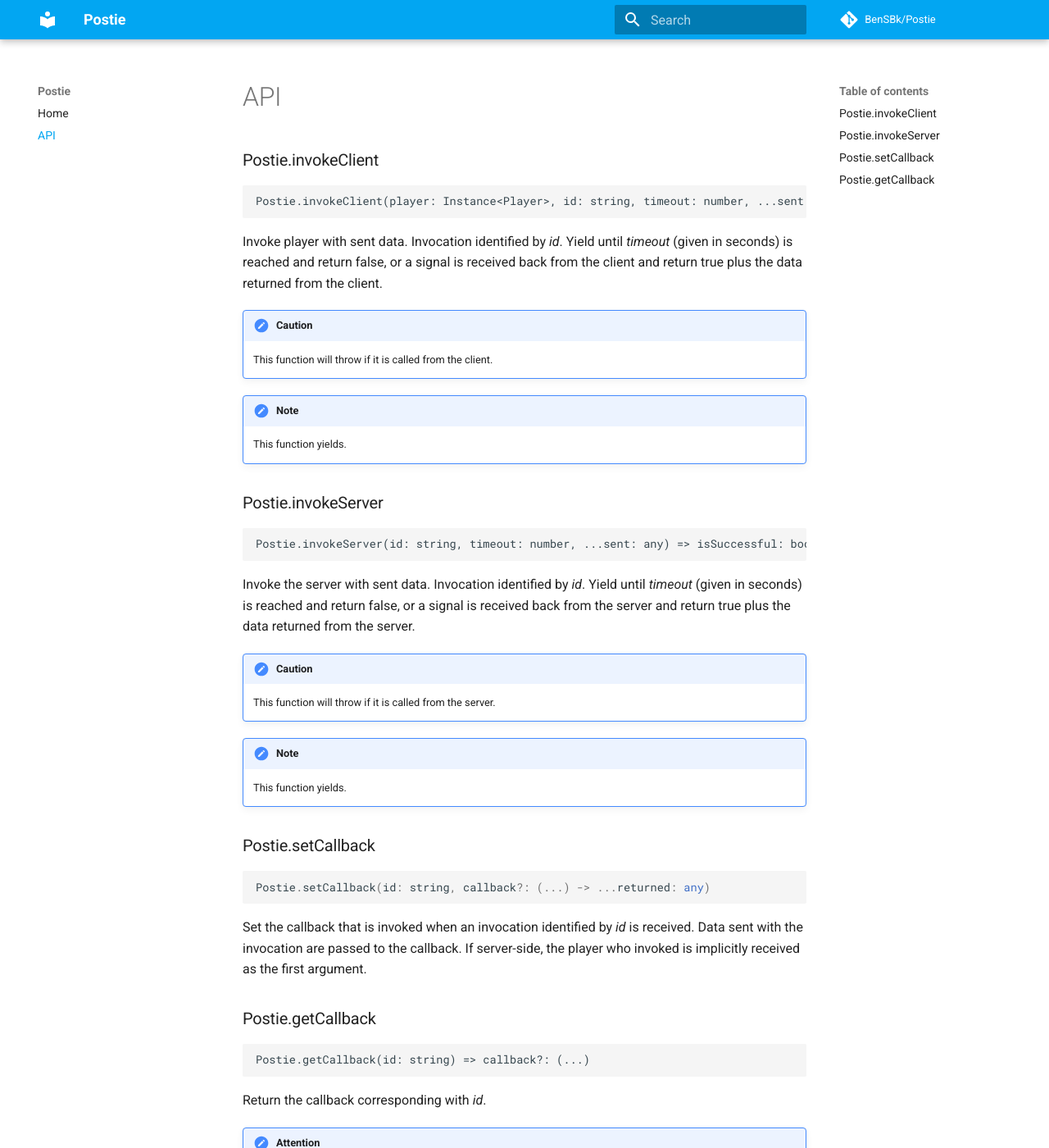
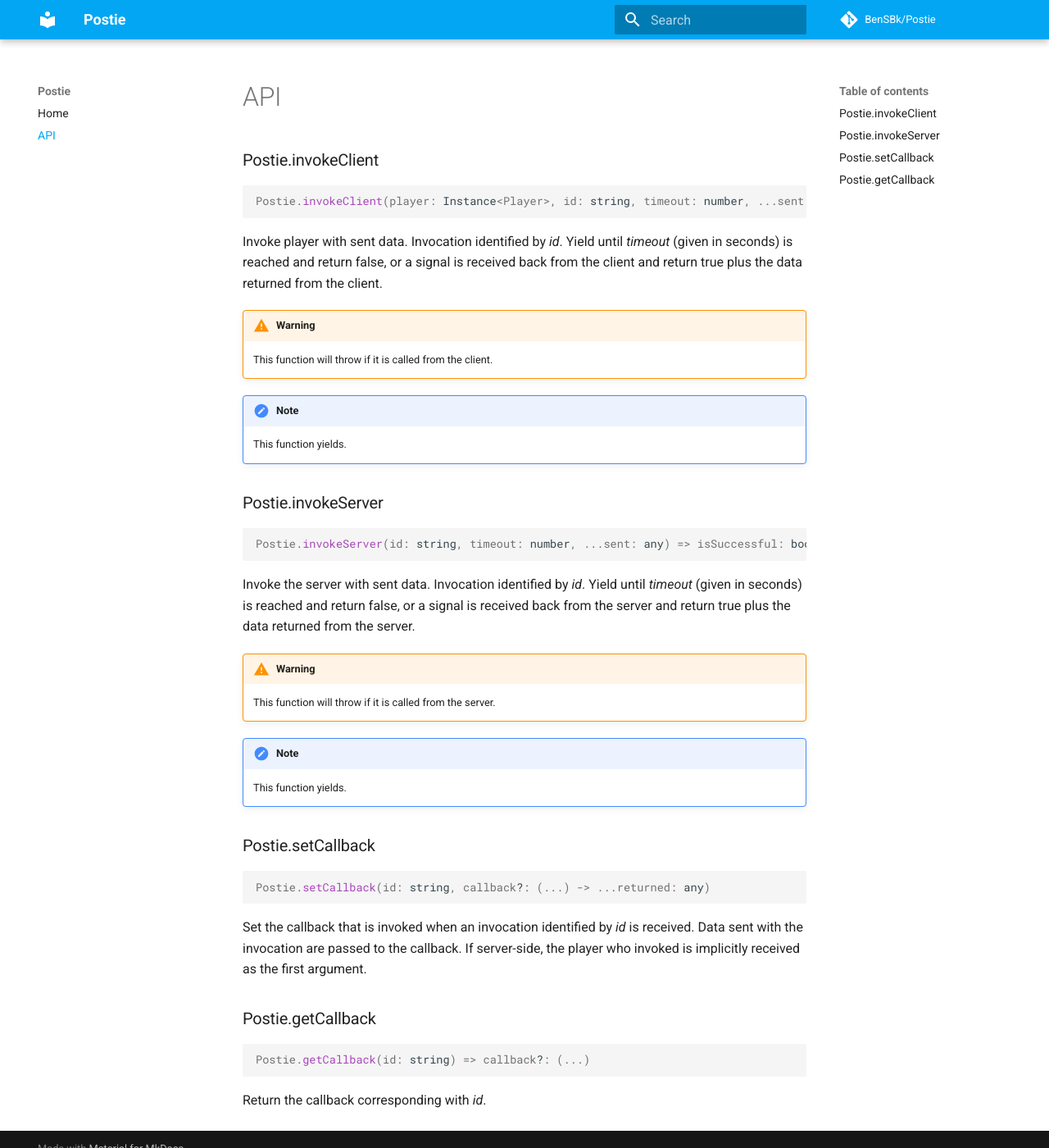
Before and after one commit to sheepish12/Postie, an MkDocs documentation site: the page built from docs/api.md, in a window 1280 px wide and 1400 px high. Shown: the whole window at 82% size. Built offline with MkDocs 1.6.1 and Material for MkDocs 9.7.7, drawn with Linux system fonts in a browser that asks for light colours; comment, search, counter and statistics services are not loaded; some of the changed text lies outside the part shown.

````diff
--- a/docs/api.md
+++ b/docs/api.md
@@ -1,67 +1,39 @@
 ### Postie.invokeClient
-```
+```lua
 Postie.invokeClient(player: Instance<Player>, id: string, timeout: number, ...sent: any) => isSuccessful: boolean, ...returned: any
 ```
 
 Invoke player with sent data. Invocation identified by *id*. Yield until *timeout* (given in seconds) is reached and return false, or a signal is received back from the client and return true plus the data returned from the client.
 
-!!! caution
+!!! warning
 	This function will throw if it is called from the client.
 
 !!! note
 	This function yields.
 
 ### Postie.invokeServer
-```
+```lua
 Postie.invokeServer(id: string, timeout: number, ...sent: any) => isSuccessful: boolean, ...returned: any
 ```
 
 Invoke the server with sent data. Invocation identified by *id*. Yield until *timeout* (given in seconds) is reached and return false, or a signal is received back from the server and return true plus the data returned from the server.
 
-!!! caution
+!!! warning
 	This function will throw if it is called from the server.
 
 !!! note
 	This function yields.
 
 ### Postie.setCallback
-```
+```lua
 Postie.setCallback(id: string, callback?: (...) -> ...returned: any)
 ```
 
 Set the callback that is invoked when an invocation identified by *id* is received. Data sent with the invocation are passed to the callback. If server-side, the player who invoked is implicitly received as the first argument.
 
 ### Postie.getCallback
-```
+```lua
 Postie.getCallback(id: string) => callback?: (...)
 ```
 
 Return the callback corresponding with *id*.
-
-
-!!! attention
-	test
-
-!!! caution
-	test
-
-!!! danger
-	test
-
-!!! error
-	test
-
-!!! hint
-	test
-
-!!! important
-	test
-
-!!! note
-	test
-
-!!! tip
-	test
-
-!!! warning
-	test
````
